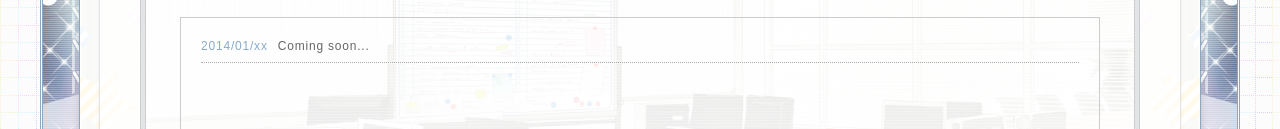
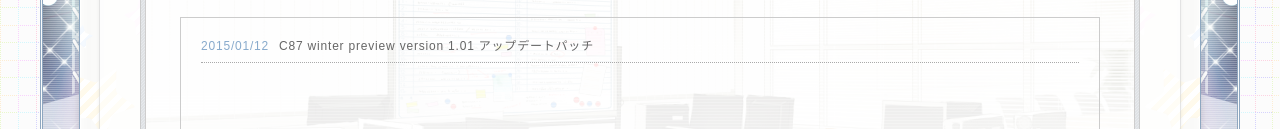
Before and after one commit to ykasugano/ykasugano.github.io, a plain HTML site: page products/cinderella-notes/download.html in a window 1280 px wide. Shown: the part 518-647 px from the top of the page. Drawn offline with nearby package versions, Linux system fonts and the light colour scheme; files whose address does not match are found by name.

Commit message:
add c87 1.01 patch

```diff
--- a/products/cinderella-notes/download.html
+++ b/products/cinderella-notes/download.html
@@ -76,7 +76,7 @@
 				<div id="content_box">
 					<img src="img/img_main/download_detail.png"><br>
 					<div id="patch">
-					    <li><span class="date">2014/01/xx</span><a href="">Coming soon...</a></li>
+					    <li><span class="date">2015/01/12</span><a href="download/c87_1_01.zip">C87 winter preview version 1.01 アップデートパッチ</a></li>
 					</div>
 				</div>
 				<img src="img/img_title/content_end.png"><br />
```
Also changed, not shown: 1 other file.
